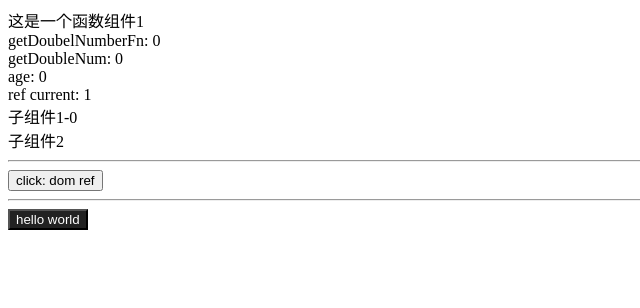
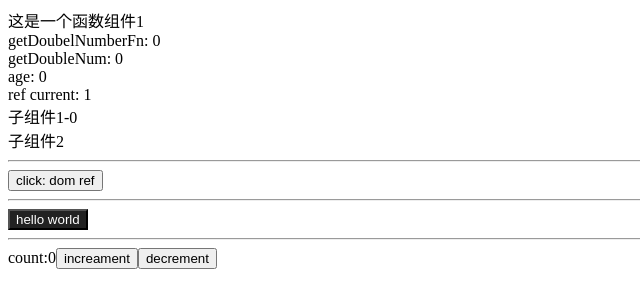
Before and after one commit to zzcandor/react-js-tutorial, a React (Create React App) app: page / in a window 1280 px wide. Shown: the top 308 px of the page, without its empty margins (0-640 px from the left). Built offline with nearby package versions, Linux system fonts and the light colour scheme.

Commit message:
1 file modified, 1 added

```diff
--- a/src/App.js
+++ b/src/App.js
@@ -3,6 +3,7 @@
 import StateFunction from "./components/StateFunction";
 import UseRef from "./components/UseRef";
 import UseContextDemo from "./components/UseContextDemo";
+import UseReducerDemo from "./components/UseReducerDemo";
 
 export default function App() {
   return (
@@ -12,6 +13,8 @@
       <UseRef />
       <hr />
       <UseContextDemo />
+      <hr />
+      <UseReducerDemo />
     </div>
   );
 }
--- /dev/null
+++ b/src/components/UseReducerDemo.js
@@ -0,0 +1,29 @@
+import React, { useReducer } from "react";
+
+const initialState = { count: 0 };
+
+const reducer = (state, action) => {
+  switch (action.type) {
+    case "increment":
+      return { count: state.count + 1 };
+    case "decrement":
+      return { count: state.count - 1 };
+    default:
+      return state;
+  }
+};
+
+function App() {
+  const [state, dispatch] = useReducer(reducer, initialState);
+  return (
+    <div>
+      count:{state.count}
+      <button onClick={() => dispatch({ type: "increment" })}>
+        increament
+      </button>
+      <button onClick={() => dispatch({ type: "decrement" })}>decrement</button>
+    </div>
+  );
+}
+
+export default App;
```
